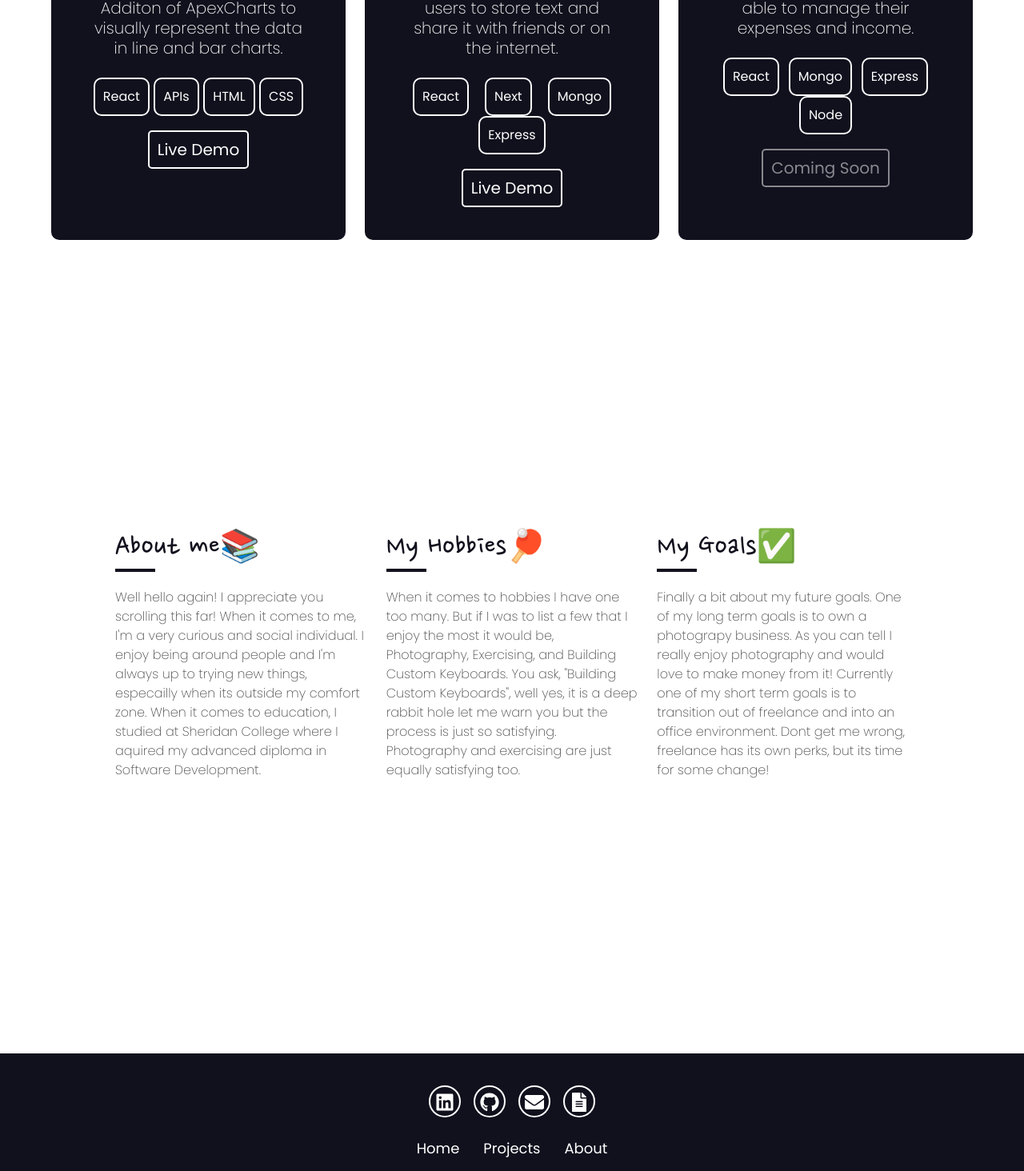
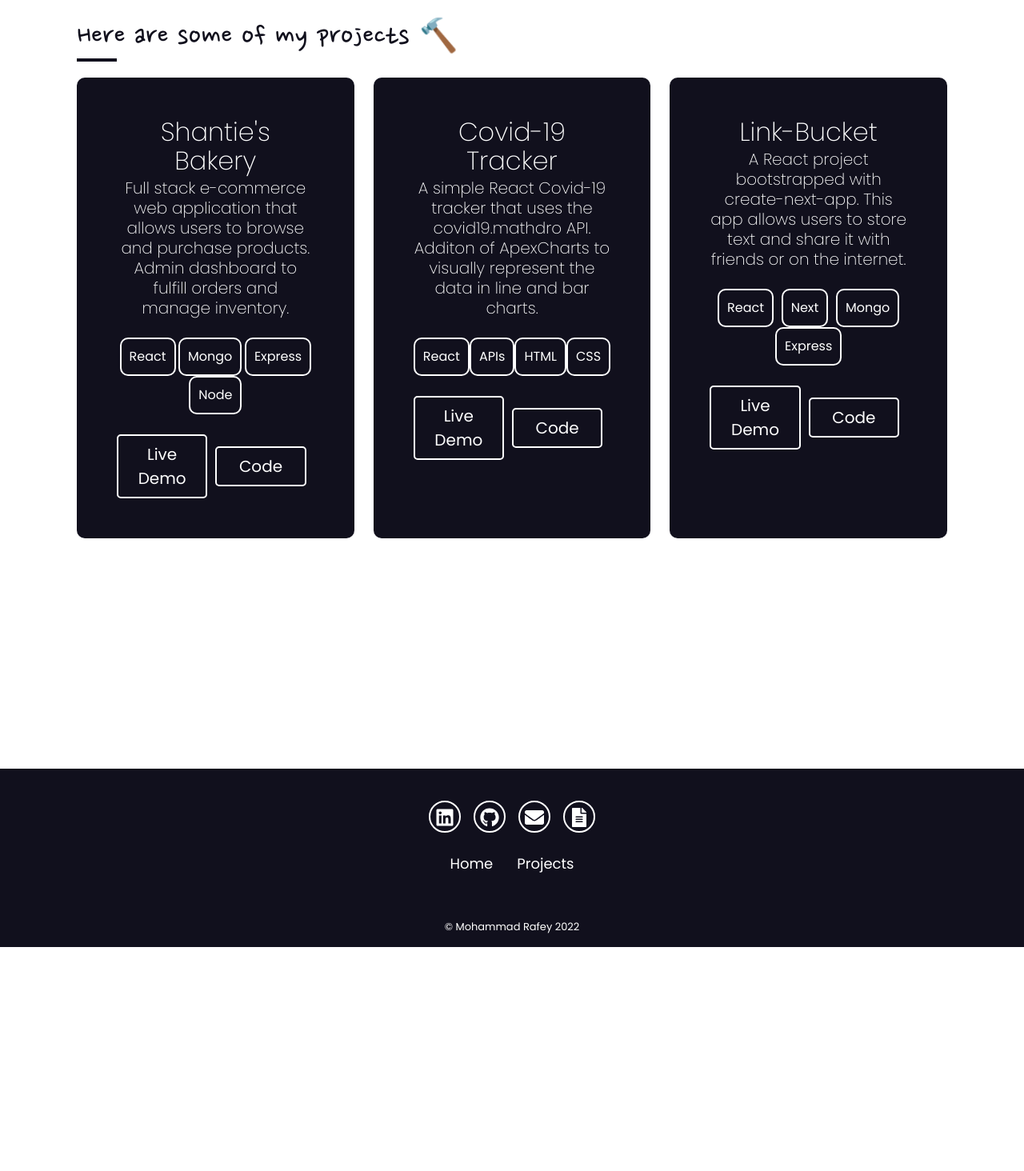
Before and after one commit to rafeym/portfolio-v2, a React (Create React App) app: page / in a window 1280 px wide. Shown: the part 1146-2610 px from the top of the page at 80% size. After the commit the page ends 2330 px from the top, so only its background shows below. Built offline with nearby package versions, Linux system fonts and the light colour scheme.

Commit message:
REFACTOR: updated project, footer and navbar section

```diff
--- a/src/App.js
+++ b/src/App.js
@@ -10,7 +10,7 @@ function App() {
       <Navbar />
       <Hero />
       <Project />
-      <About />
+      {/* <About /> */}
       <Footer />
     </>
   )
--- a/src/components/Footer/Footer.js
+++ b/src/components/Footer/Footer.js
@@ -28,7 +28,7 @@ const Footer = () => {
             <FaEnvelope className='social-icon' />
           </a>
           <a
-            href='https://drive.google.com/file/d/1IByutUUjWtDTKX-ABX5-qWfA6yttmjTi/view?usp=sharing'
+            href='https://drive.google.com/file/d/1URrtx4x3navBAYAtBvpKnsOz9YPjHgBx/view?usp=sharing'
             target='_blank'
             rel='noreferrer'
           >
@@ -60,21 +60,9 @@ const Footer = () => {
               <div>Projects</div>
             </Link>
           </li>
-          <li>
-            <Link
-              activeClass='active'
-              to='about'
-              spy={true}
-              smooth={true}
-              offset={-70}
-              duration={1200}
-            >
-              <div>About</div>
-            </Link>
-          </li>
         </ul>
       </footer>
-      <div className='small-footer'>&copy; Mohammad Rafey 2021</div>
+      <div className='small-footer'>&copy; Mohammad Rafey 2022</div>
     </>
   )
 }
--- a/src/components/Navbar/Navbar.js
+++ b/src/components/Navbar/Navbar.js
@@ -48,7 +48,7 @@ const Navbar = () => {
                 </div>
               </Link>
             </li>
-            <li className='nav-item' onClick={handleClick}>
+            {/* <li className='nav-item' onClick={handleClick}>
               <Link
                 activeClass='active'
                 to='about'
@@ -61,7 +61,7 @@ const Navbar = () => {
                   About
                 </div>
               </Link>
-            </li>
+            </li> */}
           </ul>
           <div className='nav-icon' onClick={handleClick}>
             {click ? <FaTimes /> : <FaBars />}
--- a/src/components/Projects/Project.css
+++ b/src/components/Projects/Project.css
@@ -16,6 +16,12 @@
   cursor: crosshair;
 }
 
+.btn-container {
+  display: flex;
+  justify-content: center;
+  align-items: center;
+}
+
 .cta-btn {
   padding: 8px 10px;
   color: #fff !important;
@@ -24,13 +30,15 @@
   border: 2px solid #fff;
   border-radius: 5px;
   cursor: pointer;
+  margin-right: 10px;
+  width: 50%;
 }
 
 .tech-icons {
   display: flex;
   justify-content: center;
   align-items: center;
-  justify-content: space-around;
+  justify-content: space-evenly;
   margin-bottom: 10%;
   flex-wrap: wrap;
 }
--- a/src/components/Projects/Project.js
+++ b/src/components/Projects/Project.js
@@ -3,7 +3,7 @@ import './Project.css'
 
 const Project = () => {
   return (
-    <div className='hero is-small' id='projects'>
+    <div className='hero is-large' id='projects'>
       <div className='hero-body'>
         <div className='container has-text-left'>
           <h1 className='title is-size-2-desktop is-size-3-touch proj-h1'>
@@ -14,6 +14,41 @@ const Project = () => {
           <div class='tile is-ancestor'>
             <div class='tile is-vertical'>
               <div class='tile'>
+                <div class='tile is-parent'>
+                  <article class='tile has-text-centered is-child notification proj-tile'>
+                    <p class='title is-size-3-touch'>Shantie's Bakery</p>
+                    <p class='subtitle is-size-6-touch'>
+                      Full stack e-commerce web application that allows users to
+                      browse and purchase products. Admin dashboard to fulfill
+                      orders and manage inventory.
+                    </p>
+                    <ul className='tech-icons'>
+                      <li>React</li>
+                      <li>Mongo</li>
+                      <li>Express</li>
+                      <li>Node</li>
+                    </ul>
+                    <div className='btn-container'>
+                      <a
+                        href='https://shanties-bakery-demo.vercel.app/'
+                        className='cta-btn'
+                        target='_blank'
+                        rel='noreferrer'
+                      >
+                        Live Demo
+                      </a>
+                      <a
+                        href='https://github.com/rafeym/shanties-bakery-demo'
+                        className='cta-btn'
+                        target='_blank'
+                        rel='noreferrer'
+                      >
+                        Code
+                      </a>
+                    </div>
+                  </article>
+                </div>
+
                 <div class='tile is-parent'>
                   <article class='tile has-text-centered is-child notification proj-tile'>
                     <p class='title is-size-3-touch'>Covid-19 Tracker</p>
@@ -28,14 +63,24 @@ const Project = () => {
                       <li>HTML</li>
                       <li>CSS</li>
                     </ul>
+                    <div className='btn-container'>
                       <a
                         href='https://frosty-swirles-a443db.netlify.app/'
+                        className='cta-btn'
                         target='_blank'
                         rel='noreferrer'
-                      className='cta-btn'
                       >
                         Live Demo
                       </a>
+                      <a
+                        href='https://github.com/rafeym/covid-19-tracker-app'
+                        className='cta-btn'
+                        target='_blank'
+                        rel='noreferrer'
+                      >
+                        Code
+                      </a>
+                    </div>
                   </article>
                 </div>
 
@@ -53,33 +98,24 @@ const Project = () => {
                       <li>Mongo</li>
                       <li>Express</li>
                     </ul>
+                    <div className='btn-container'>
                       <a
                         href='https://link-bucket-af5wxq2gq-rafeym.vercel.app/'
+                        className='cta-btn'
                         target='_blank'
                         rel='noreferrer'
-                      className='cta-btn'
                       >
                         Live Demo
                       </a>
-                  </article>
+                      <a
+                        href='https://github.com/rafeym/link-bucket'
+                        className='cta-btn'
+                        target='_blank'
+                        rel='noreferrer'
+                      >
+                        Code
+                      </a>
                     </div>
-
-                <div class='tile is-parent'>
-                  <article class='tile has-text-centered is-child notification proj-tile'>
-                    <p class='title is-size-3-touch'>Expense Tracker</p>
-                    <p class='subtitle is-size-6-touch'>
-                      A fullstack React application that allows a user to keep
-                      track and be able to manage their expenses and income.
-                    </p>
-                    <ul className='tech-icons'>
-                      <li>React</li>
-                      <li>Mongo</li>
-                      <li>Express</li>
-                      <li>Node</li>
-                    </ul>
-                    <a href='#projects' className='cta-btn disabled'>
-                      Coming Soon
-                    </a>
                   </article>
                 </div>
               </div>
```
Lines whose indentation alone changed are shown as unchanged.
